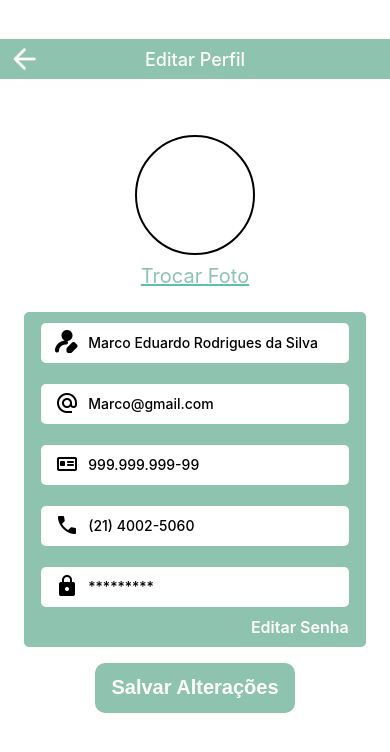
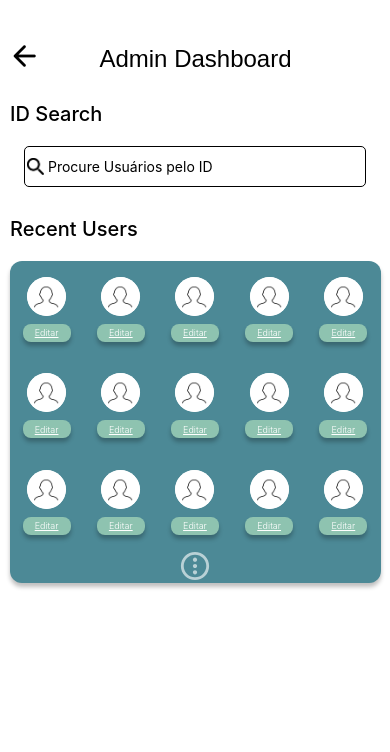
Before and after one commit to gavekhun/squad-4-tt-23.1, a React Native app in the folder frontend/: screen / in a window 390 px wide. Shown: the top 752 px of the page. Built offline with nearby package versions, Linux system fonts and the light colour scheme.

Commit message:
Terminei a tela de Admin Dashboard

```diff
--- a/frontend/App.tsx
+++ b/frontend/App.tsx
@@ -1,9 +1,10 @@
 import ProductScreen from "./pages/ProductScreen";
 import AddProduct from './pages/AddProduct/AddProduct';
 import ProfileEdit from "./pages/ProfileEdit";
+import AdminDashboardScreen from "./pages/AdminDashboardScreen";
 
 export default function App() {
   return (
-    <ProfileEdit/>
+    <AdminDashboardScreen/>
   );
 }
--- /dev/null
+++ b/frontend/pages/AdminDashboardScreen/index.tsx
@@ -0,0 +1,116 @@
+import { View } from "react-native";
+import { BackArrow, EachProfileContainer, EditProfileBar, EditProfileText, EtcIcon, HorizontalContainer, PageText, ProfilePic, ProfilesContainer, Screen, SearchBarID, SearchBarIDIcons, SearchBarIDView, TitlePage } from "./style";
+
+export default function AdminDashboardScreen() {
+    return (
+        <Screen>
+            <BackArrow source={require("../../assets/Voltar Seta.png")}/>
+            <TitlePage>Admin Dashboard</TitlePage>
+            <PageText>ID Search</PageText>
+            <SearchBarIDView>
+                <SearchBarIDIcons source={require("../../assets/Icone Lupa.png")}/>
+                <SearchBarID placeholder="Procure Usuários pelo ID"></SearchBarID>
+            </SearchBarIDView>
+            <PageText>Recent Users</PageText>
+            <ProfilesContainer>
+                <HorizontalContainer>
+                    <EachProfileContainer>
+                        <ProfilePic source={require("../../assets/Perfil.png")}/>
+                        <EditProfileBar>
+                            <EditProfileText>Editar</EditProfileText>
+                        </EditProfileBar>
+                    </EachProfileContainer>
+                    <EachProfileContainer>
+                        <ProfilePic source={require("../../assets/Perfil.png")}/>
+                        <EditProfileBar>
+                            <EditProfileText>Editar</EditProfileText>
+                        </EditProfileBar>
+                    </EachProfileContainer>
+                    <EachProfileContainer>
+                        <ProfilePic source={require("../../assets/Perfil.png")}/>
+                        <EditProfileBar>
+                            <EditProfileText>Editar</EditProfileText>
+                        </EditProfileBar>
+                    </EachProfileContainer>
+                    <EachProfileContainer>
+                        <ProfilePic source={require("../../assets/Perfil.png")}/>
+                        <EditProfileBar>
+                            <EditProfileText>Editar</EditProfileText>
+                        </EditProfileBar>
+                    </EachProfileContainer>
+                    <EachProfileContainer>
+                        <ProfilePic source={require("../../assets/Perfil.png")}/>
+                        <EditProfileBar>
+                            <EditProfileText>Editar</EditProfileText>
+                        </EditProfileBar>
+                    </EachProfileContainer>
+                </HorizontalContainer>
+                <HorizontalContainer>
+                    <EachProfileContainer>
+                        <ProfilePic source={require("../../assets/Perfil.png")}/>
+                        <EditProfileBar>
+                            <EditProfileText>Editar</EditProfileText>
+                        </EditProfileBar>
+                    </EachProfileContainer>
+                    <EachProfileContainer>
+                        <ProfilePic source={require("../../assets/Perfil.png")}/>
+                        <EditProfileBar>
+                            <EditProfileText>Editar</EditProfileText>
+                        </EditProfileBar>
+                    </EachProfileContainer>
+                    <EachProfileContainer>
+                        <ProfilePic source={require("../../assets/Perfil.png")}/>
+                        <EditProfileBar>
+                            <EditProfileText>Editar</EditProfileText>
+                        </EditProfileBar>
+                    </EachProfileContainer>
+                    <EachProfileContainer>
+                        <ProfilePic source={require("../../assets/Perfil.png")}/>
+                        <EditProfileBar>
+                            <EditProfileText>Editar</EditProfileText>
+                        </EditProfileBar>
+                    </EachProfileContainer>
+                    <EachProfileContainer>
+                        <ProfilePic source={require("../../assets/Perfil.png")}/>
+                        <EditProfileBar>
+                            <EditProfileText>Editar</EditProfileText>
+                        </EditProfileBar>
+                    </EachProfileContainer>
+                </HorizontalContainer>
+                <HorizontalContainer>
+                    <EachProfileContainer>
+                        <ProfilePic source={require("../../assets/Perfil.png")}/>
+                        <EditProfileBar>
+                            <EditProfileText>Editar</EditProfileText>
+                        </EditProfileBar>
+                    </EachProfileContainer>
+                    <EachProfileContainer>
+                        <ProfilePic source={require("../../assets/Perfil.png")}/>
+                        <EditProfileBar>
+                            <EditProfileText>Editar</EditProfileText>
+                        </EditProfileBar>
+                    </EachProfileContainer>
+                    <EachProfileContainer>
+                        <ProfilePic source={require("../../assets/Perfil.png")}/>
+                        <EditProfileBar>
+                            <EditProfileText>Editar</EditProfileText>
+                        </EditProfileBar>
+                    </EachProfileContainer>
+                    <EachProfileContainer>
+                        <ProfilePic source={require("../../assets/Perfil.png")}/>
+                        <EditProfileBar>
+                            <EditProfileText>Editar</EditProfileText>
+                        </EditProfileBar>
+                    </EachProfileContainer>
+                    <EachProfileContainer>
+                        <ProfilePic source={require("../../assets/Perfil.png")}/>
+                        <EditProfileBar>
+                            <EditProfileText>Editar</EditProfileText>
+                        </EditProfileBar>
+                    </EachProfileContainer>
+                </HorizontalContainer>
+                <EtcIcon source={require("../../assets/EtcIcon.svg")}/>
+            </ProfilesContainer>
+        </Screen>
+    );
+}
--- /dev/null
+++ b/frontend/pages/AdminDashboardScreen/style.ts
@@ -0,0 +1,119 @@
+import styled from "styled-components/native";
+
+export const Screen = styled.View`
+    flex: 1;
+`
+
+export const BackArrow = styled.Image`
+    position: relative;
+    width: 34px;
+    height: 34px;
+    left: 8px;
+    top: 39px;
+`
+
+export const TitlePage = styled.Text`
+    position: relative;
+    width: 233px;
+    height: 23px;
+    left: 79px;
+    top: 10px;
+    font-family: sans-serif;
+    font-weight: 500;
+    font-size: 24px;
+    line-height: 29px;
+    text-align: center;
+    margin-bottom: 15px;
+`
+
+export const PageText = styled.Text`
+    font-weight: 500;
+    font-size: 20px;
+    line-height: 24px;
+    color: #000000;
+    margin-top: 30px;
+    margin-left: 10px;
+    margin-bottom: 20px;
+`
+
+export const SearchBarIDView = styled.View`
+    position: relative;
+    width: 342px;
+    height: 41px;
+    border-color: black;
+    border: 1px;
+    border-radius: 5px;
+    align-self: center;
+    align-items: center;
+    flex-direction: row;
+    display: flex;
+    justify-content: space-around;
+`
+
+export const SearchBarID = styled.TextInput`
+    width: 315px;
+    height: 41px;
+`
+
+export const SearchBarIDIcons = styled.Image`
+    width: 17px;
+    height: 17px;
+`
+
+export const ProfilesContainer = styled.View`
+    width: 371px;
+    height: 322px;
+    background: #4C8996;
+    align-self: center;
+    border-radius: 12px;
+    box-shadow: 0px 4px 4px rgba(0, 0, 0, 0.25);
+`
+
+export const EachProfileContainer = styled.View`
+    height: 65px;
+    width: 65px;
+    align-items: center;
+    justify-content: space-between;
+`
+
+export const ProfilePic = styled.Image`
+    background-color: white;
+    border-radius: 100%;
+    width: 39px;
+    height: 39px;
+`
+
+export const EditProfileBar = styled.View`
+    background-color: #8EC3B0;
+    width: 48px;
+    height: 18px;
+    box-shadow: 0px 4px 4px rgba(0, 0, 0, 0.25);
+    border-radius: 8px;
+    align-items: center;
+    justify-content: center;
+`
+
+export const EditProfileText = styled.Text`
+    font-weight: 300;
+    font-size: 9px;
+    line-height: 11px;
+    text-align: center;
+    text-decoration-line: underline;
+    color: white;
+`
+
+export const HorizontalContainer = styled.View`
+    width: 100%;
+    height: 30%;
+    display: flex;
+    flex-direction: row;
+    justify-content: space-around;
+    align-items: center;
+`
+
+export const EtcIcon = styled.Image`
+    position: relative;
+    width: 30px;
+    height: 30px;
+    align-self: center;
+`
```
Also changed, not shown: frontend/assets/EtcIcon.svg (added).
